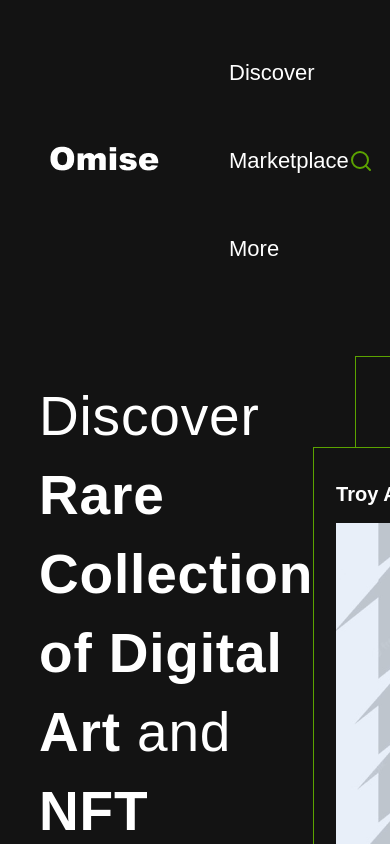
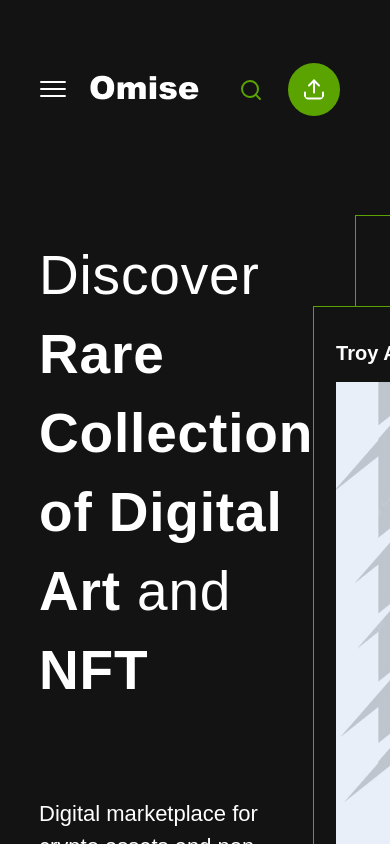
Before and after one commit to Juliya2323/Landing-page, a Vue app: page / in a window 390 px wide. Shown: the top 844 px of the page. Built offline with nearby package versions, Linux system fonts and the light colour scheme.

Commit message:
add header responsive

```diff
--- a/src/components/Sections/CreatorsSection.vue
+++ b/src/components/Sections/CreatorsSection.vue
@@ -29,6 +29,8 @@ import imgLink7 from '@/assets/images/item7.png';
 import imgLink8 from '@/assets/images/item8.png';
 import imgLink9 from '@/assets/images/item9.png';
 import { reactive } from 'vue';
+
+
 
 const items = reactive([
     {
--- a/src/layout/TheHeader.vue
+++ b/src/layout/TheHeader.vue
@@ -38,7 +38,6 @@
       &_wrapper {
           display: flex;
           gap: 100px;
-
 
         &_nav {
           display: flex;
@@ -113,11 +112,11 @@
         padding: 60px 60px 70px 50px;
 
           &_wrapper {
-            gap: 70px;
+            gap: 65px;
+
+            &_nav_list {
+            gap: 40px;
           }
-
-          &_nav_list {
-            gap: 40px;
           }
 
           &_container {
@@ -133,15 +132,42 @@
     }
 
     @media screen and (max-width: 760px) {
+      .header_wrapper {
+        gap: 40px;
+      }
 
+      .header_wrapper_nav_list {
+        flex-direction: column;
+        gap: 30px;
+      }
     }
 
-    @media screen and (max-width: 670px) {
+    @media screen and (max-width: 507px) {
+        .header_wrapper_nav_list {
+          display:none;
+          position: relative;
+        }
 
+        .header_wrapper_logo {
+          position: relative;
+          margin-left: 60px;
+        }
+        .header_wrapper_logo::before {
+          content: url('@/assets/icons/burger.svg');
+          position: absolute;
+          left: -52px;
+          top: 3px;
+        }
     }
 
     @media screen and (max-width: 455px) {
+      .header_container_download[data-v-7916d1c0] {
+        display: none;
+      }
 
+      .header {
+          padding: 50px 60px 60px 30px;
+      }
     }
 
 
```
Also changed, not shown: src/assets/icons/burger.svg (added).
